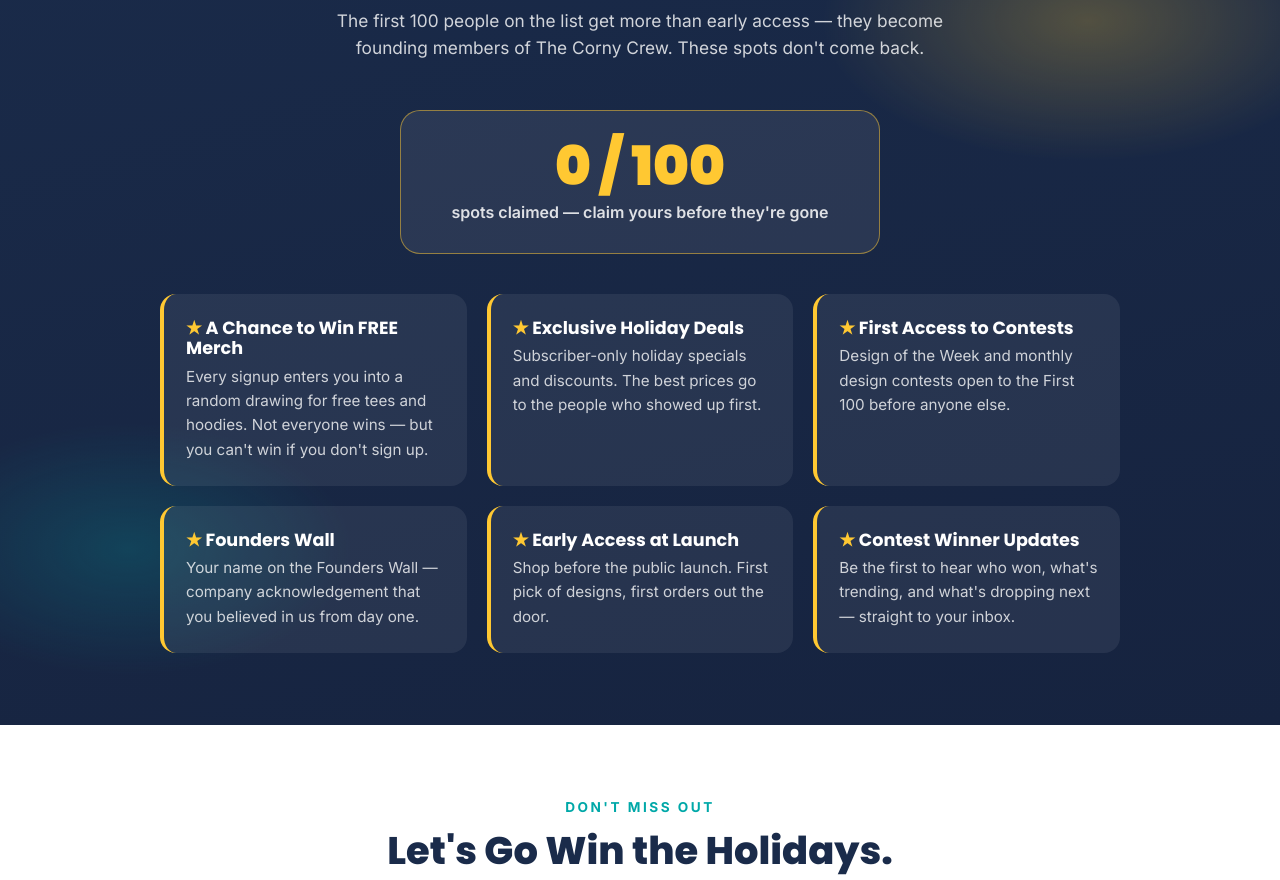
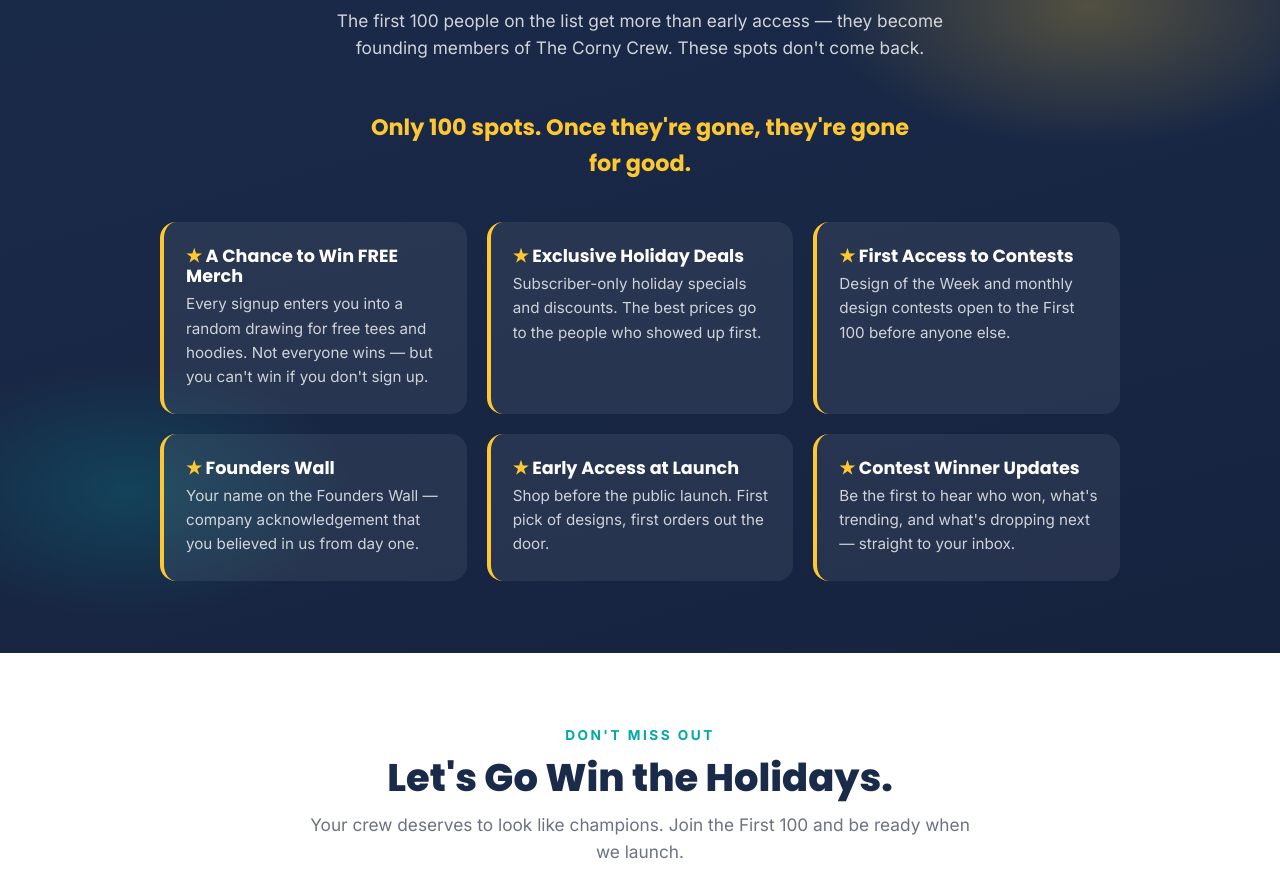
Before and after one commit to AntisaviorGG/index.html, a plain HTML site: page index.html in a window 1280 px wide. Shown: the part 2726-3606 px from the top of the page. Drawn offline with Linux system fonts and the light colour scheme.

Commit message:
Remove public signup counter — keep signup count private

```diff
--- a/index.html
+++ b/index.html
@@ -187,15 +187,10 @@
   .first100 .section-title { color: #fff; }
   .first100 .section-sub { color: rgba(255,255,255,.8); }
   .first100 .section-kicker { color: var(--yellow); }
-  .counter-box {
-    text-align: center; background: rgba(255,255,255,.08); border: 1.5px solid rgba(255,200,50,.5);
-    border-radius: 20px; padding: 28px 20px; max-width: 480px; margin: 0 auto 40px;
+  .spots-note {
+    text-align: center; font-family: "Poppins", sans-serif; font-weight: 700; font-size: clamp(1.15rem, 3vw, 1.4rem);
+    color: var(--yellow); max-width: 560px; margin: 0 auto 40px;
   }
-  .counter-box .big {
-    font-family: "Poppins", sans-serif; font-weight: 900; font-size: clamp(2.4rem, 6vw, 3.4rem);
-    color: var(--yellow); line-height: 1;
-  }
-  .counter-box .label { font-size: 1rem; color: rgba(255,255,255,.85); margin-top: 6px; font-weight: 600; }
   .perks { display: grid; grid-template-columns: repeat(auto-fit, minmax(280px, 1fr)); gap: 20px; max-width: 960px; margin: 0 auto; }
   .perk {
     background: rgba(255,255,255,.07); border-radius: 16px; padding: 24px 22px;
@@ -364,10 +359,7 @@
     <h2 class="section-title">Be One of the <span class="accent" style="color: var(--yellow);">First 100</span></h2>
     <p class="section-sub">The first 100 people on the list get more than early access — they become founding members of The Corny Crew. These spots don't come back.</p>
 
-    <div class="counter-box">
-      <div class="big"><span id="spots-claimed">0</span> / 100</div>
-      <div class="label">spots claimed — claim yours before they're gone</div>
-    </div>
+    <p class="spots-note">Only 100 spots. Once they're gone, they're gone for good.</p>
 
     <div class="perks">
       <div class="perk">
```
